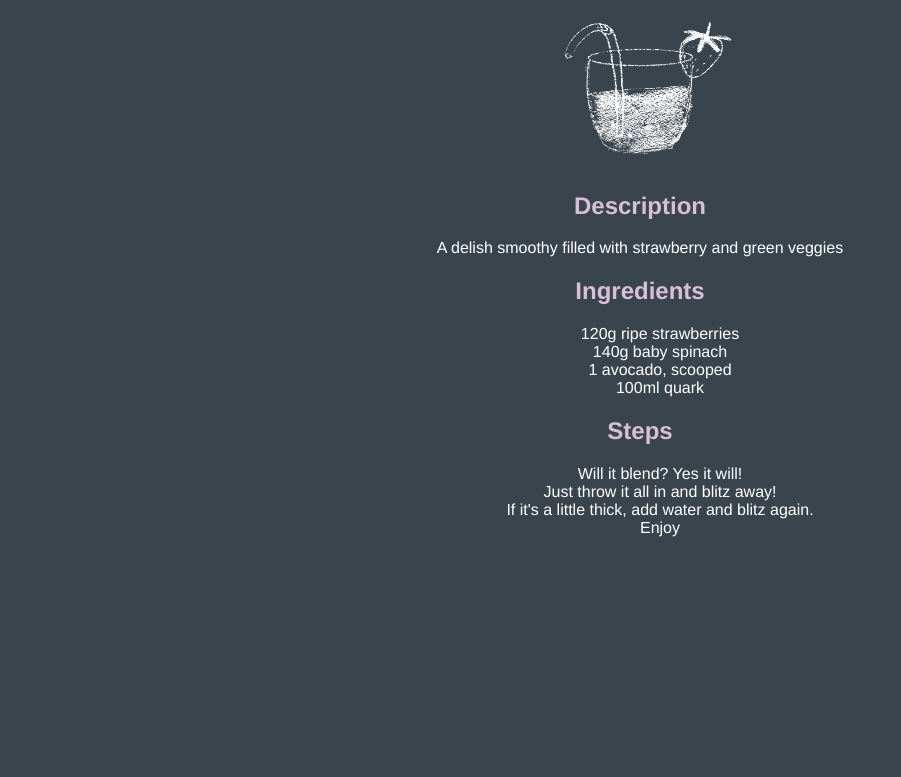
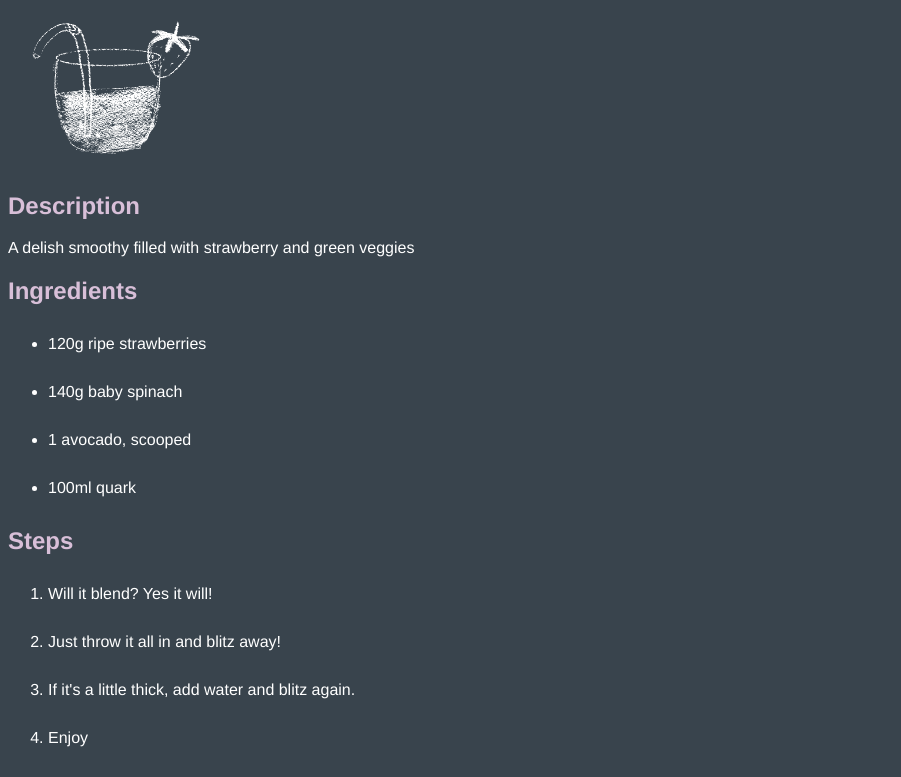
Before and after one commit to ManonLef/odin-recipes, a plain HTML site: page recipes/green-smoothie.html in a window 1280 px wide. Shown: the part 79-856 px from the top of the page, without its empty margins (0-901 px from the left). Before the commit the page ends 800 px from the top, so only its background shows below. Drawn offline with Linux system fonts and the light colour scheme.

Commit message:
removed classes and centers

```diff
--- a/recipes/green-smoothie.html
+++ b/recipes/green-smoothie.html
@@ -13,14 +13,14 @@
         A delish smoothy filled with strawberry and green veggies
     </p>
     <h2>Ingredients</h2>
-    <ul class="recipes">
+    <ul>
         <li>120g ripe strawberries</li>
         <li>140g baby spinach</li>
         <li>1 avocado, scooped</li>
         <li>100ml quark</li>
     </ul>
     <h2>Steps</h2>
-        <ol class="recipes">
+        <ol>
             <li>Will it blend? Yes it will!</li>
             <li>Just throw it all in and blitz away!</li>
             <li>If it's a little thick, add water and blitz again.</li>
--- a/style.css
+++ b/style.css
@@ -2,9 +2,14 @@ body {
     background-color: rgb(57, 68, 77);
     color: white;
     font-family:'Franklin Gothic Medium', 'Arial Narrow', Arial, sans-serif;
+}
+
+body.main {
     text-align: center;
+}
 
-
+li {
+    margin: 30px auto;
 }
 
 h1,
@@ -20,16 +25,6 @@ a:visited {
     text-decoration: none;
 }
 
-li {
-    list-style-type: none;
-    margin: 30px auto;
-}
-
-.recipes li {
-    margin: 0px auto;
-    padding: 0px;
-
-}
 
 a:hover {
     color: thistle;
```
Also changed, not shown: index.html (+1 -1 lines), recipes/boiled-eggs.html (+4 -4 lines).
